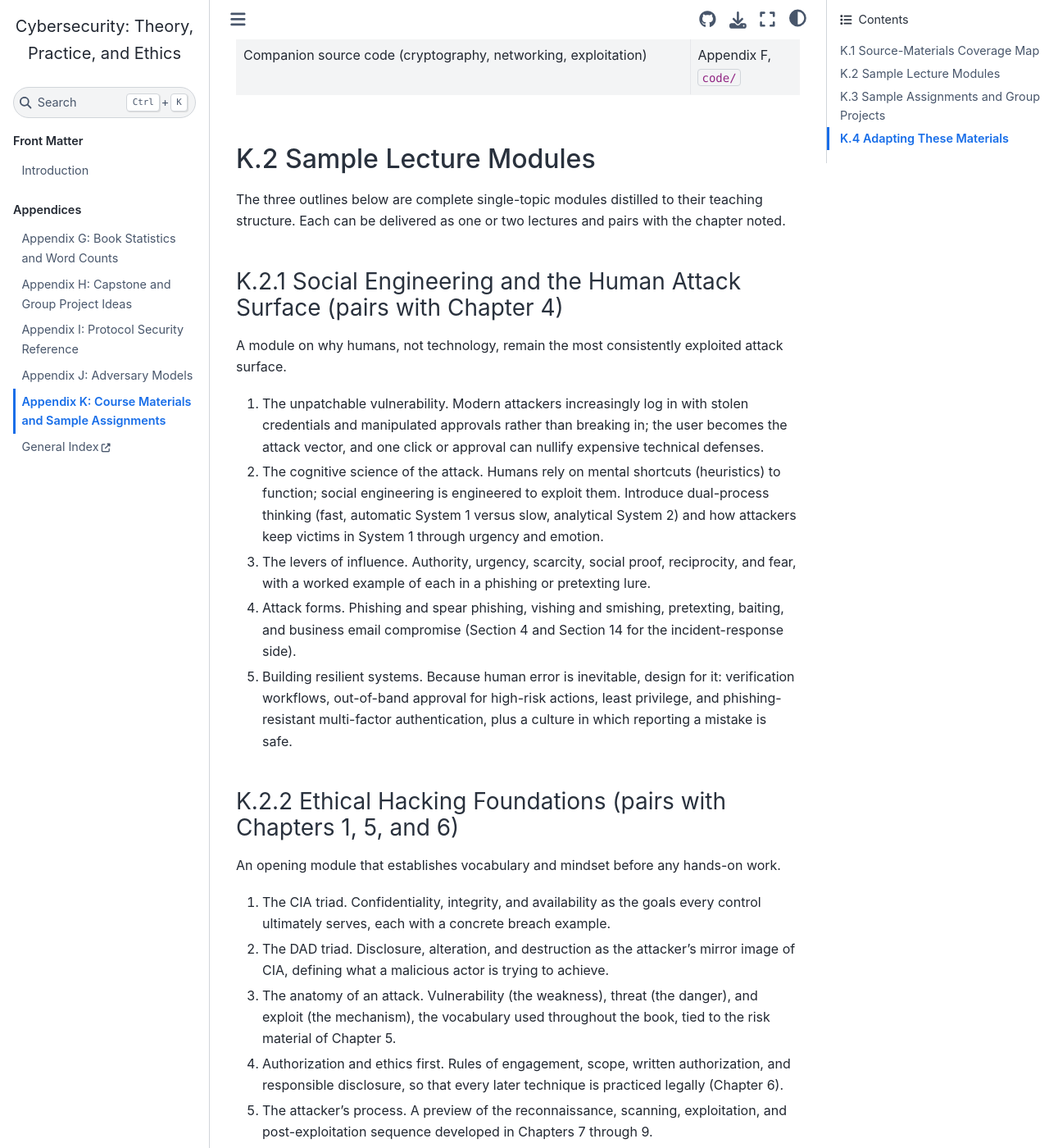
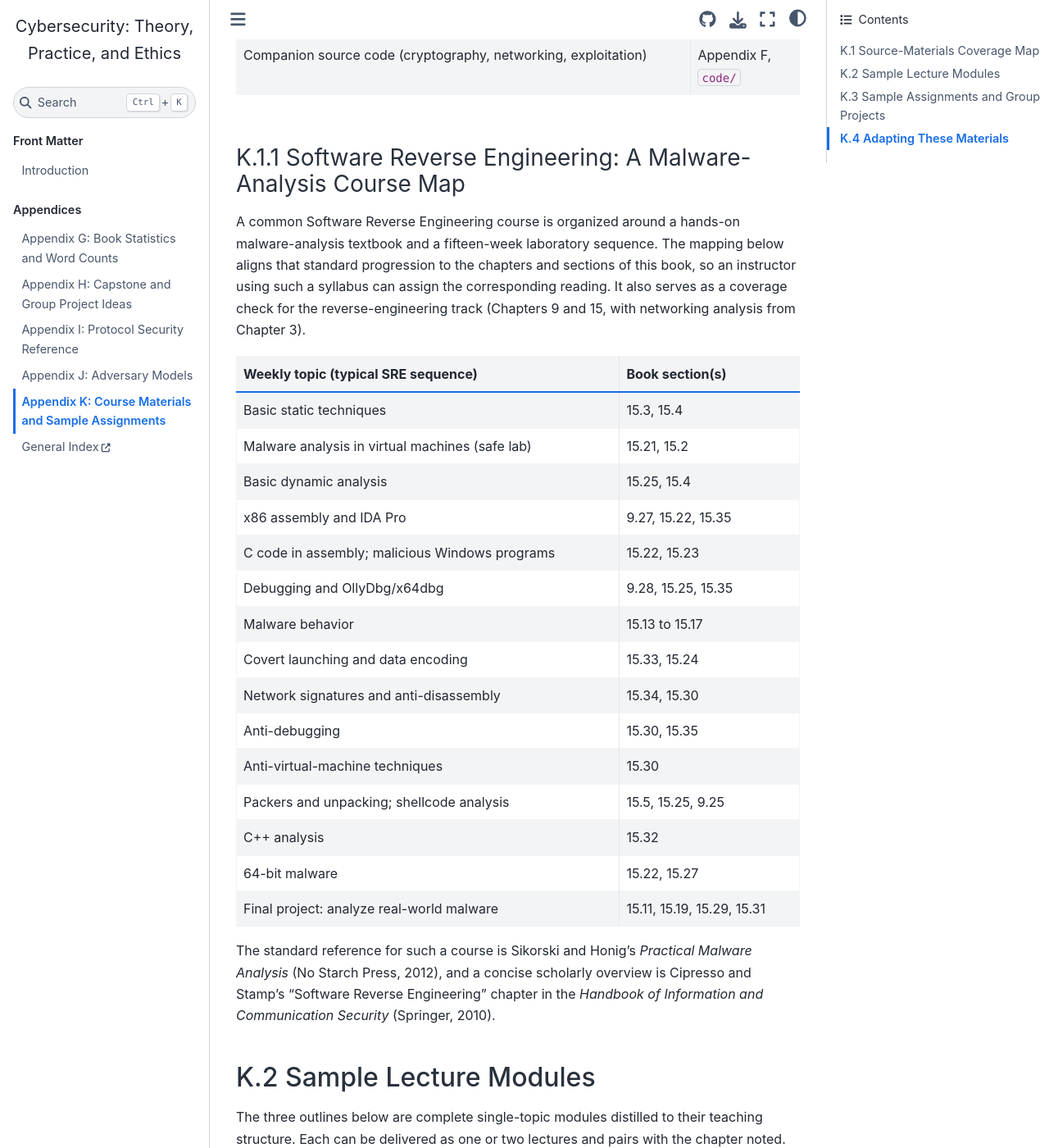
Before and after one commit to devharsh/cybersec-textbook, a Jupyter Book: the page built from chapters/appendix_k/appendix_k.md, in a window 1280 px wide and 1400 px high, scrolled down 1809 px. Shown: the whole window at 82% size. Built offline with Jupyter Book 1.0.4 settings and Sphinx 7.4.7 and the Sphinx Book theme 1.1.4, drawn with Linux system fonts in a browser that asks for light colours; pages that are not in the unit, such as notebooks, are missing from menus.

Commit message:
Cover all COSC 332 (Practical Malware Analysis) SRE syllabus topics
Audited Chapter 15/9 against the Bowie State COSC 332 syllabus (built on
Sikorski and Honig, Practical Malware Analysis). Most topics were already
covered by the earlier Ch15 expansion; filled the genuine gaps with four new
sections and mapped the whole 15-week sequence.

New Chapter 15 sections:
- 15.32 Recognizing C++ in Disassembly: name mangling (MSVC vs Itanium ABI),
  the this pointer / thiscall (ecx), virtual function tables and the
  indirect-call signature, constructors/destructors and RTTI.
- 15.33 Covert and Stealthy Launching: launchers plus DLL/direct injection,
  process replacement (hollowing), hook injection, and APC injection, each
  with its analyst-visible API signature and the detection that follows.
- 15.34 Malware-Focused Network Signatures: producing robust, analysis-driven
  signatures (stable protocol features over incidental strings), the attacker's
  perspective on shared signatures, and safe capture.
- 15.35 Debuggers, Disassemblers, and Kernel Debugging: IDA Pro (v9, IDA Free)
  and Ghidra; OllyDbg (32-bit, unmaintained) vs x64dbg; and WinDbg kernel
  debugging for rootkit analysis.

Appendix K: added a malware-analysis course map aligning the standard 15-week
SRE sequence (static, VM lab, dynamic, x86/IDA, C-in-asm, OllyDbg, behavior,
covert launching, data encoding, network signatures, anti-disasm/debug/VM,
packing, shellcode, C++ analysis, 64-bit) to book sections.

references.bib: +2 verified entries (Practical Malware Analysis; Cipresso and
Stamp, Software Reverse Engineering, Springer 2010). All tool facts web-verified
(IDA 9.x, OllyDbg status, x64dbg, PMA publication details). Book rebuilds clean
at 593 pages; every new section has exercises and answer keys.

```diff
--- a/chapters/appendix_k/appendix_k.md
+++ b/chapters/appendix_k/appendix_k.md
@@ -34,6 +34,35 @@
 | Capture-the-flag competitions: platforms and tooling | 16 |
 | Formal adversary and threat models | Appendix J |
 | Companion source code (cryptography, networking, exploitation) | Appendix F, `code/` |
+
+### K.1.1 Software Reverse Engineering: A Malware-Analysis Course Map
+
+A common Software Reverse Engineering course is organized around a hands-on malware-analysis textbook and a
+fifteen-week laboratory sequence. The mapping below aligns that standard progression to the chapters and sections
+of this book, so an instructor using such a syllabus can assign the corresponding reading. It also serves as a
+coverage check for the reverse-engineering track (Chapters 9 and 15, with networking analysis from Chapter 3).
+
+| Weekly topic (typical SRE sequence) | Book section(s) |
+|---|---|
+| Basic static techniques | 15.3, 15.4 |
+| Malware analysis in virtual machines (safe lab) | 15.21, 15.2 |
+| Basic dynamic analysis | 15.25, 15.4 |
+| x86 assembly and IDA Pro | 9.27, 15.22, 15.35 |
+| C code in assembly; malicious Windows programs | 15.22, 15.23 |
+| Debugging and OllyDbg/x64dbg | 9.28, 15.25, 15.35 |
+| Malware behavior | 15.13 to 15.17 |
+| Covert launching and data encoding | 15.33, 15.24 |
+| Network signatures and anti-disassembly | 15.34, 15.30 |
+| Anti-debugging | 15.30, 15.35 |
+| Anti-virtual-machine techniques | 15.30 |
+| Packers and unpacking; shellcode analysis | 15.5, 15.25, 9.25 |
+| C++ analysis | 15.32 |
+| 64-bit malware | 15.22, 15.27 |
+| Final project: analyze real-world malware | 15.11, 15.19, 15.29, 15.31 |
+
+The standard reference for such a course is Sikorski and Honig's *Practical Malware Analysis* (No Starch Press,
+2012), and a concise scholarly overview is Cipresso and Stamp's "Software Reverse Engineering" chapter in the
+*Handbook of Information and Communication Security* (Springer, 2010).
 
 ## K.2 Sample Lecture Modules
 
--- a/references.bib
+++ b/references.bib
@@ -570,3 +570,23 @@
   howpublished = {System card},
   url          = {https://cdn.openai.com/o1-system-card.pdf}
 }
+
+@book{sikorski2012pma,
+  author    = {Sikorski, Michael and Honig, Andrew},
+  title     = {{Practical Malware Analysis: The Hands-On Guide to Dissecting Malicious Software}},
+  year      = {2012},
+  publisher = {No Starch Press},
+  address   = {San Francisco, CA},
+  isbn      = {9781593272906}
+}
+
+@incollection{cipresso2010sre,
+  author    = {Cipresso, Teodoro and Stamp, Mark},
+  title     = {{Software Reverse Engineering}},
+  booktitle = {Handbook of Information and Communication Security},
+  editor    = {Stavroulakis, Peter and Stamp, Mark},
+  publisher = {Springer},
+  address   = {Berlin, Heidelberg},
+  year      = {2010},
+  doi       = {10.1007/978-3-642-04117-4_31}
+}
```
Also changed, not shown: chapters/appendix_g/appendix_g.md (+11 -7 lines), intro.md (+1 -1 lines), 1 other file.
